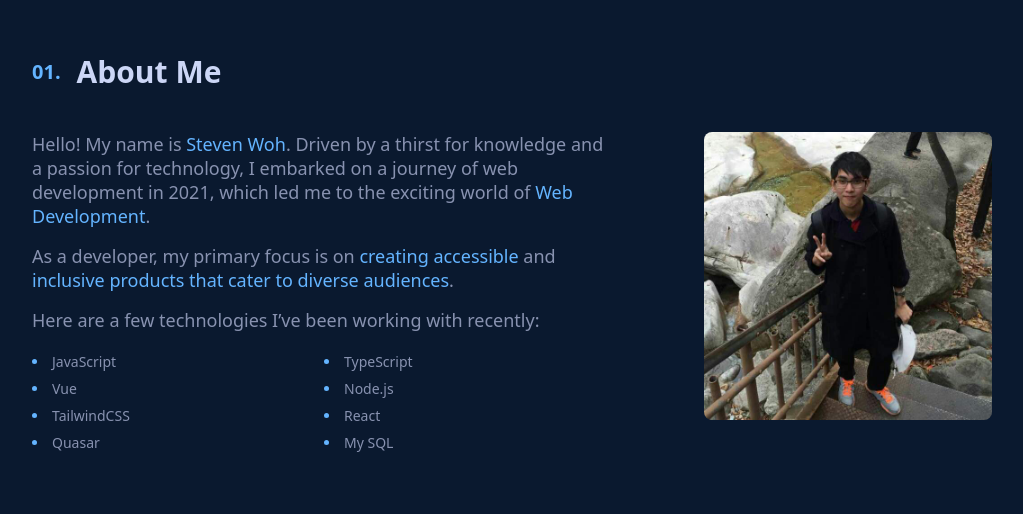
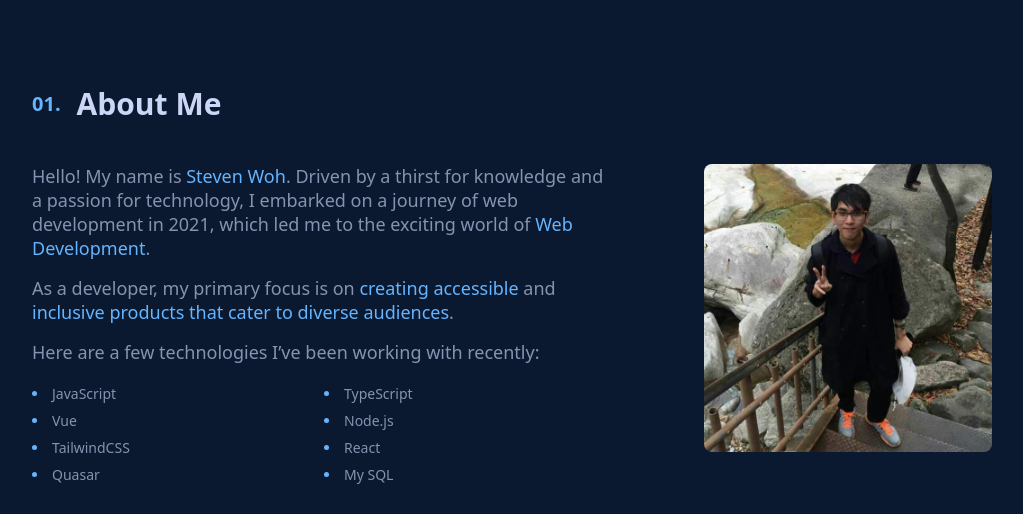
Before and after one commit to YQWOH/portfolio, a Vue app: page / in a window 1280 px wide. Shown: the part 1066-1580 px from the top of the page, without its empty margins (128-1151 px from the left). Built offline with nearby package versions, Linux system fonts and the light colour scheme.

Commit message:
Update About.vue

```diff
--- a/src/components/About.vue
+++ b/src/components/About.vue
@@ -47,6 +47,8 @@
     display: flex;
     flex-direction: column;
     justify-content: center;
+    margin-top: 2rem;
+    margin-bottom: 2rem;
 }
 
 .about__section > * + * {
@@ -160,5 +162,8 @@
         margin-top: 0;
         margin-left: 3rem;
     }
+    .about__section {
+        margin-bottom: 50px;
+    }
 }
 </style>
```
